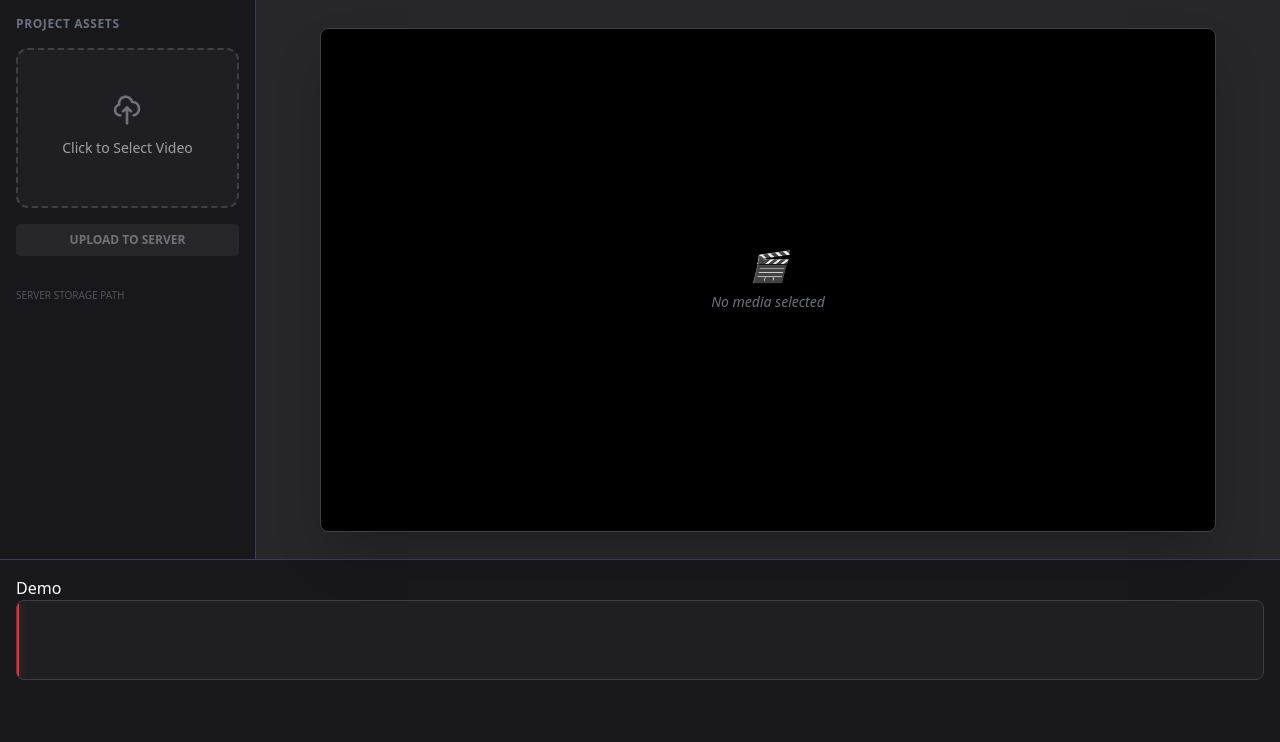
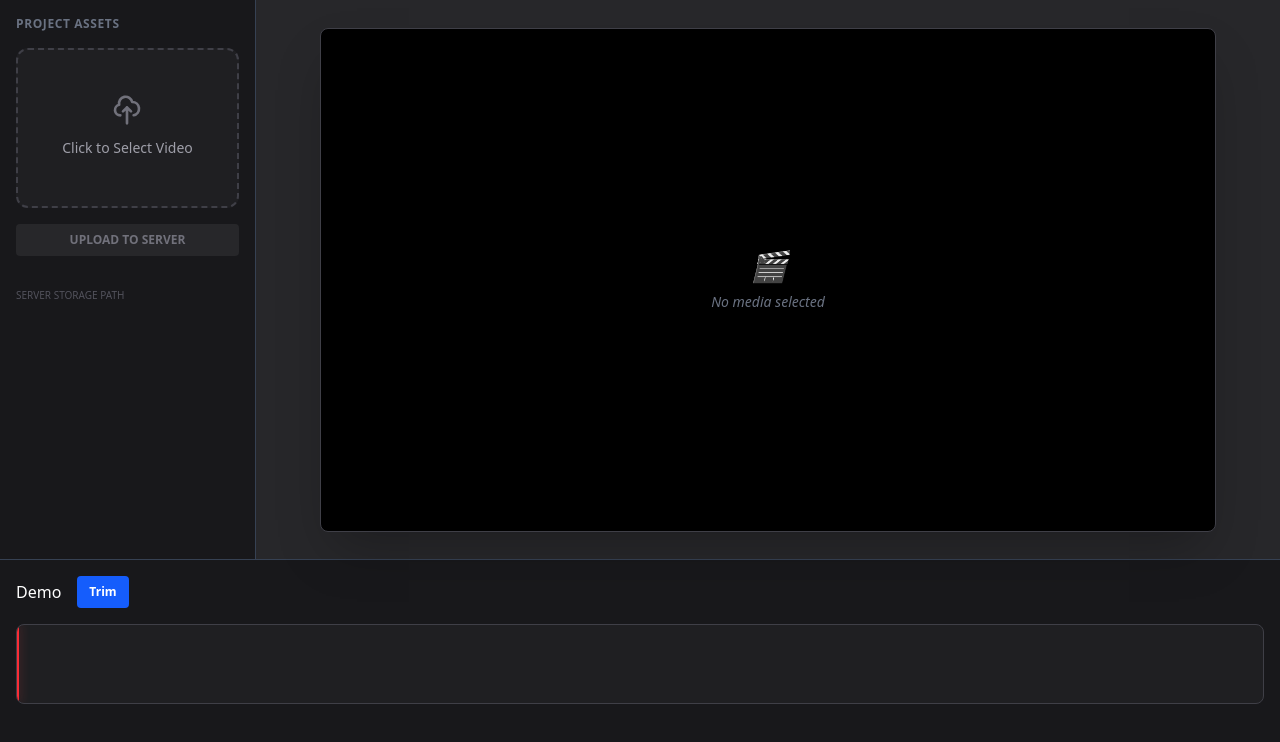
Before and after one commit to Dilpreet-47/video_editor, a React app in the folder frontend/: page / in a window 1280 px wide. Shown: the top 742 px of the page. Built offline with nearby package versions, Linux system fonts and the light colour scheme; the HTML template or start-up script is replaced by a standard one.

Commit message:
adding trimming css

```diff
--- a/frontend/src/components/Home.jsx
+++ b/frontend/src/components/Home.jsx
@@ -8,6 +8,7 @@ export const Home = () => {
     const [selectedFile, setSelectedFile] = useState(null); // Added this to store the file
     const [backendPath, setBackendPath] = useState("");
     const [isUploading, setIsUploading] = useState(false);
+    const [isTrimming, setIsTrimming] = useState(false);
 
     const videoRef = useRef(null);
     const playheadRef = useRef(null);
@@ -70,6 +71,22 @@ export const Home = () => {
         }
     };
 
+    const handleTimelineClick = (e) => {
+        if (!videoRef.current) return;
+
+        const rect = timelineRef.current.getBoundingClientRect();
+        const x = e.clientX - rect.left;
+
+        const timelineWidth = rect.width;
+        const clickedPosition = (x / timelineWidth) * videoRef.current.duration;
+
+        videoRef.current.currentTime = clickedPosition; // Set video time to clicked position
+
+        // Update playhead position
+        const progress = (clickedPosition / videoRef.current.duration) * 100;
+        playheadRef.current.style.left = `${progress}%`;
+    };
+
     return (
         <div className="flex flex-col w-full h-screen bg-black text-white overflow-hidden">
             <div className="flex flex-row h-[70%] w-full border-b border-gray-700">
@@ -124,18 +141,22 @@ export const Home = () => {
             </div>
 
             {/* Timeline Section */}
-            <section className="h-[30%] w-full bg-zinc-900 p-4 overflow-x-auto gap-4">
-                <div className="flex justify-between items-center">
+            <section className="flex flex-col h-[30%] w-full bg-zinc-900 p-4 overflow-x-auto gap-4 ">
+                <div className="flex items-center gap-4">
                     <Link to="/demo">Demo</Link>
+                    <button onClick={() => setIsTrimming((prev) => !prev)} className="text-xs px-3 py-2 rounded font-bold transition bg-blue-600 hover:bg-blue-500 text-white cursor-pointer">Trim</button>
                     {/* <Ruler /> */}
                 </div>
                 {/* <div className="flex items-center justify-center bg-amber-100 h-10">
                 </div> */}
-                <div ref={timelineRef} className="w-full h-20 bg-zinc-800/50 rounded-lg border border-zinc-700 relative overflow-hidden" onMouseMove={handleMouseMove} onMouseLeave={handleMouseLeave}>
-                    {/* <div className="absolute left-[15%] top-0 w-[80%] h-full bg-blue-500/20 border-x border-blue-500/50 flex items-center justify-center">
-                        <span className="text-[10px] text-blue-300">Active Clip</span>
-                    </div> */}
-                    <div
+                <div ref={timelineRef} className="w-full h-20 bg-zinc-800/50 rounded-lg border border-zinc-700 relative overflow-hidden" onMouseMove={handleMouseMove} onMouseLeave={handleMouseLeave} onClick={handleTimelineClick}>
+                   {isTrimming && (
+                    <>
+                    <div  className="absolute top-0 left-0 w-[4px] h-full border-l-10  border-blue-500 opacity-100 pointer-events-none z-0" />
+                    <div className="absolute top-0 right-0 w-[4px] h-full border-r-10  border-blue-500 opacity-100 pointer-events-none z-0" />
+                   </>
+                   )}
+                   <div
                         ref={hoverLineRef}
                         className="absolute top-0 left-0 w-[2px] h-full border-l border-dashed border-zinc-400 opacity-0 pointer-events-none z-0"
                         style={{ transition: 'opacity 0.2s' }}
```
Also changed, not shown: 1 other file (tests, documents, lock files or other folders).
